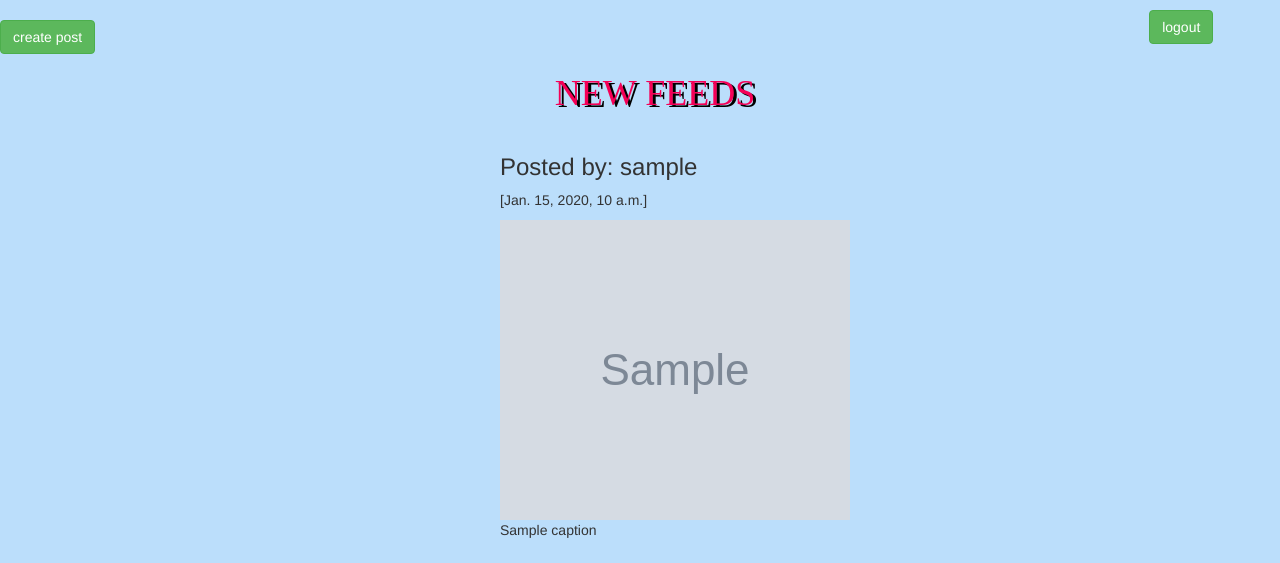
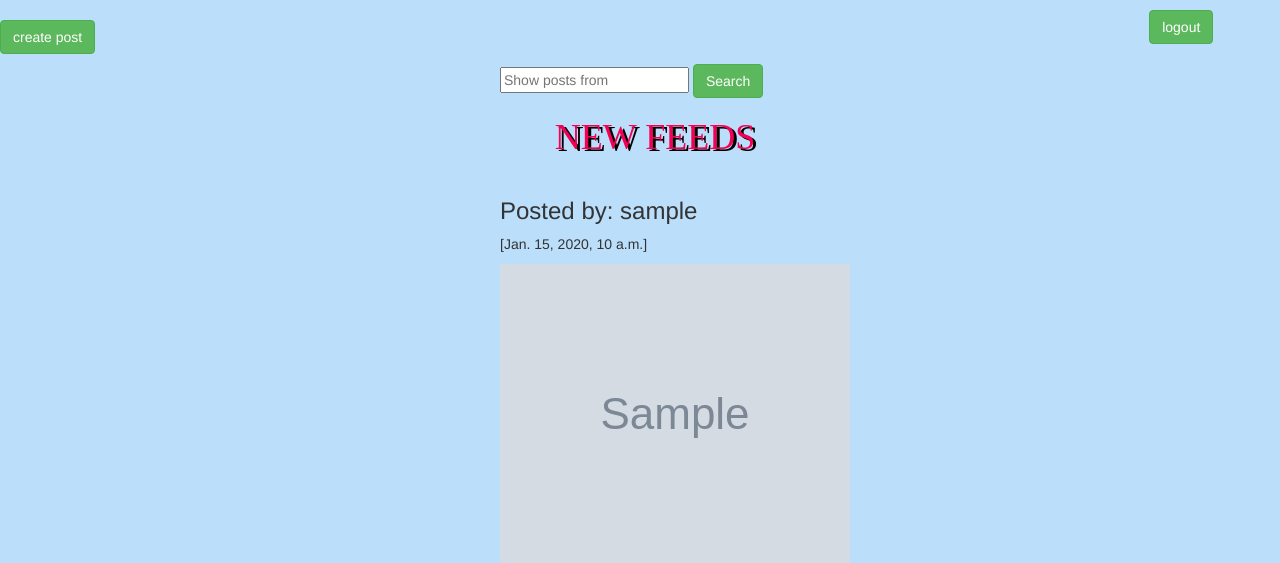
Before and after one commit to sumitparmar/final_project, a Django app: template instagram/demoapp/templates/feed.html in a window 1280 px wide. Shown: the top 563 px of the page. Run offline with Django 3.2, Linux system fonts and the light colour scheme; the template is opened without the code that fills it: most values are stand-ins (such as "Sample title", 1, 10 or a date in 2020); grey boxes marked "Sample" are stand-in pictures; some libraries are stand-ins or nearby versions.

Commit message:
search functionality added..

```diff
--- a/instagram/demoapp/templates/feed.html
+++ b/instagram/demoapp/templates/feed.html
@@ -22,6 +22,10 @@
 				text-align: center;
 				font-family: "monospace serif sans-serif";
 			}
+			.s{
+				margin-top: 10px;
+				margin-left:500px;
+			}
 		</style>
 	</head>
 
@@ -31,8 +35,15 @@
 			{% csrf_token  %}
 			{{ form  }}
 			<input type = "submit" class = "btn btn-success" value="create post" style="margin-right: 1000px; margin-top: 20px">
-				<a class="btn btn-success" value="logout" href="/logout/" style="margin-left: 50px;">logout</a>
+				<a class="btn btn-success" value="logout" href="/welcome/" style="margin-left: 50px;">logout</a>
 			</form>
+
+		<div class="s">
+   	 		<form method="get" action="/search/">
+        		<input type="text" name="q" placeholder="Show posts from">
+        		<input type="submit" value="Search" class="btn btn-success">
+    		</form>
+		</div>
 		</div>
 		<div>
 			<h1>NEW FEEDS</h1>
--- a/instagram/instagram/urls.py
+++ b/instagram/instagram/urls.py
@@ -16,7 +16,7 @@ Including another URLconf
 from django.conf.urls import url
 from django.contrib import admin
 from views import signup_view
-from views import login_view,feed_view,post_view,like_view,comment_view,welcome_view,logout_view,like_comm
+from views import login_view,feed_view,post_view,like_view,comment_view,welcome_view,logout_view,like_comm,search
 from django.conf.urls.static import static
 urlpatterns = [
     url(r'^admin/', admin.site.urls),
@@ -28,6 +28,7 @@ urlpatterns = [
     url(r'^logout/',logout_view),
     url(r'^comment/',comment_view),
     url(r'^welcome/',welcome_view),
-url(r'^like_comm/$', like_comm),
+    url(r'^like_comm/$', like_comm),
+    url(r'^search/$',search),
 
 ]
```
Also changed, not shown: instagram/instagram/views.py (+8 -1 lines), instagram/db.sqlite3.
